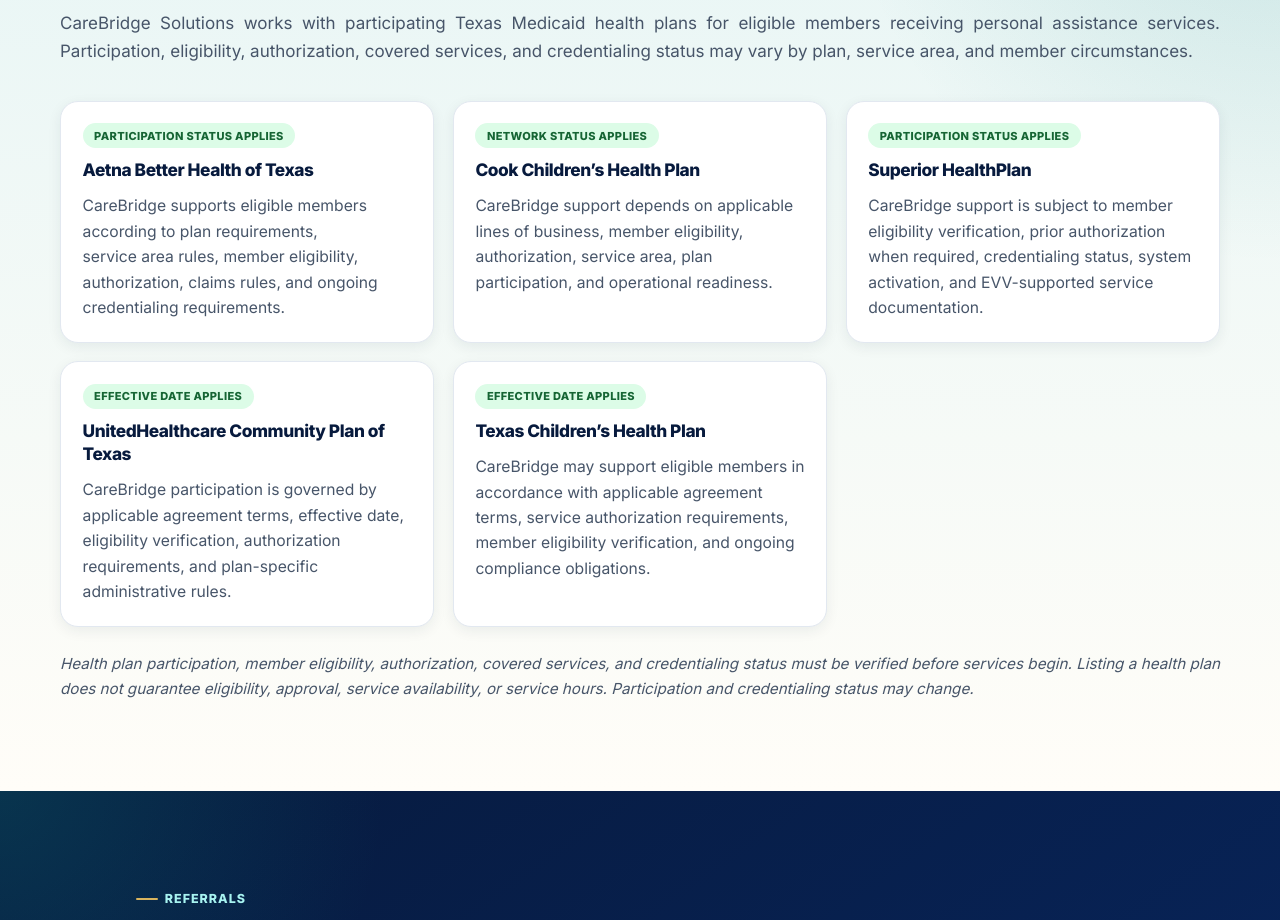
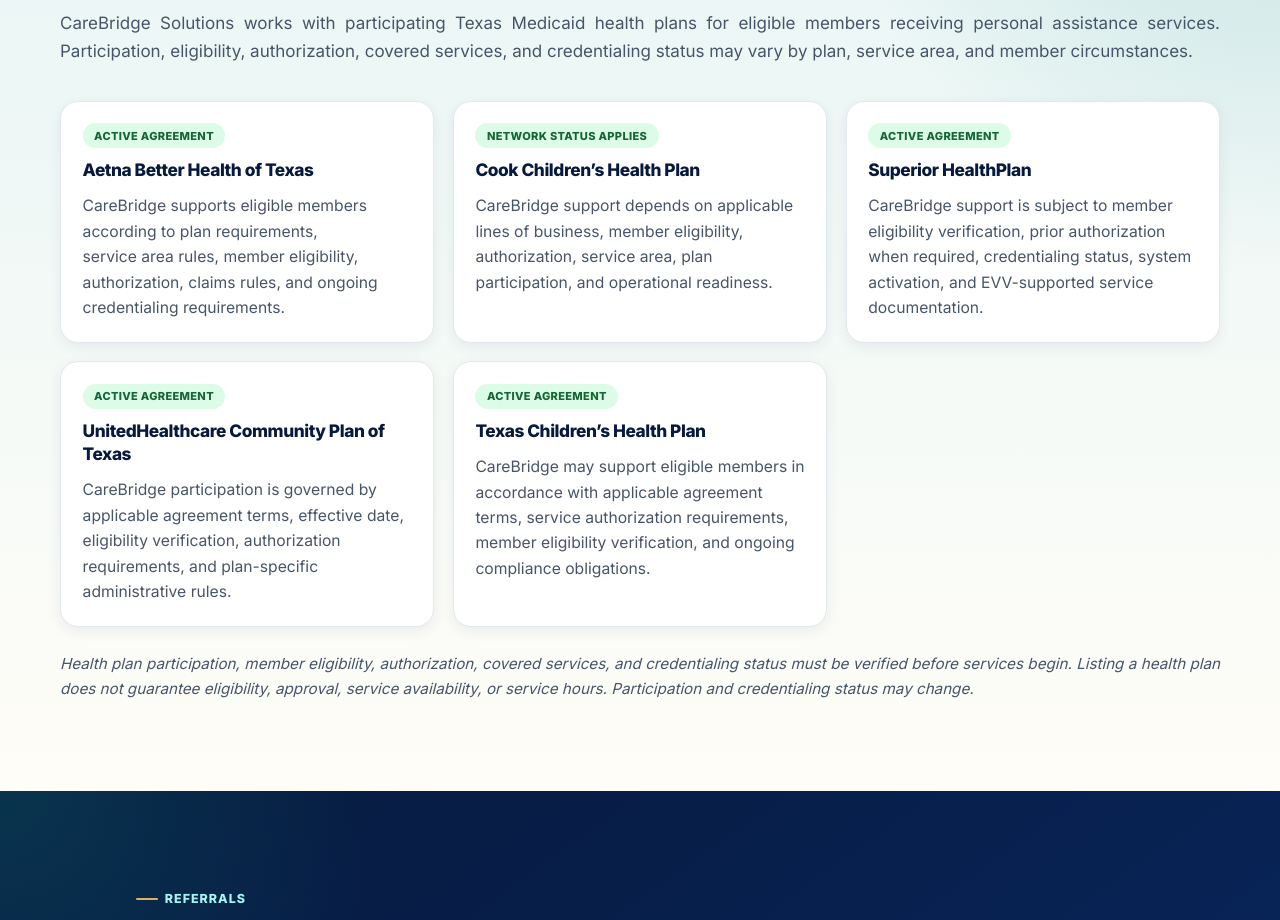
Before and after one commit to adminthecbscarecom/carebridge-website, a React (Vite) app: page / in a window 1280 px wide. Shown: the part 5660-6580 px from the top of the page. Built offline with nearby package versions, Linux system fonts and the light colour scheme.

Commit message:
Update App.jsx

```diff
--- a/src/App.jsx
+++ b/src/App.jsx
@@ -173,7 +173,7 @@
 const healthPlans = [
   {
     name: "Aetna Better Health of Texas",
-    status: "Participation Status Applies",
+    status: "Active Agreement",
     text: "CareBridge supports eligible members according to plan requirements, service area rules, member eligibility, authorization, claims rules, and ongoing credentialing requirements.",
   },
   {
@@ -183,17 +183,17 @@
   },
   {
     name: "Superior HealthPlan",
-    status: "Participation Status Applies",
+    status: "Active Agreement",
     text: "CareBridge support is subject to member eligibility verification, prior authorization when required, credentialing status, system activation, and EVV-supported service documentation.",
   },
   {
     name: "UnitedHealthcare Community Plan of Texas",
-    status: "Effective Date Applies",
+    status: "Active Agreement",
     text: "CareBridge participation is governed by applicable agreement terms, effective date, eligibility verification, authorization requirements, and plan-specific administrative rules.",
   },
   {
     name: "Texas Children’s Health Plan",
-    status: "Effective Date Applies",
+    status: "Active Agreement",
     text: "CareBridge may support eligible members in accordance with applicable agreement terms, service authorization requirements, member eligibility verification, and ongoing compliance obligations.",
   },
 ];
```
